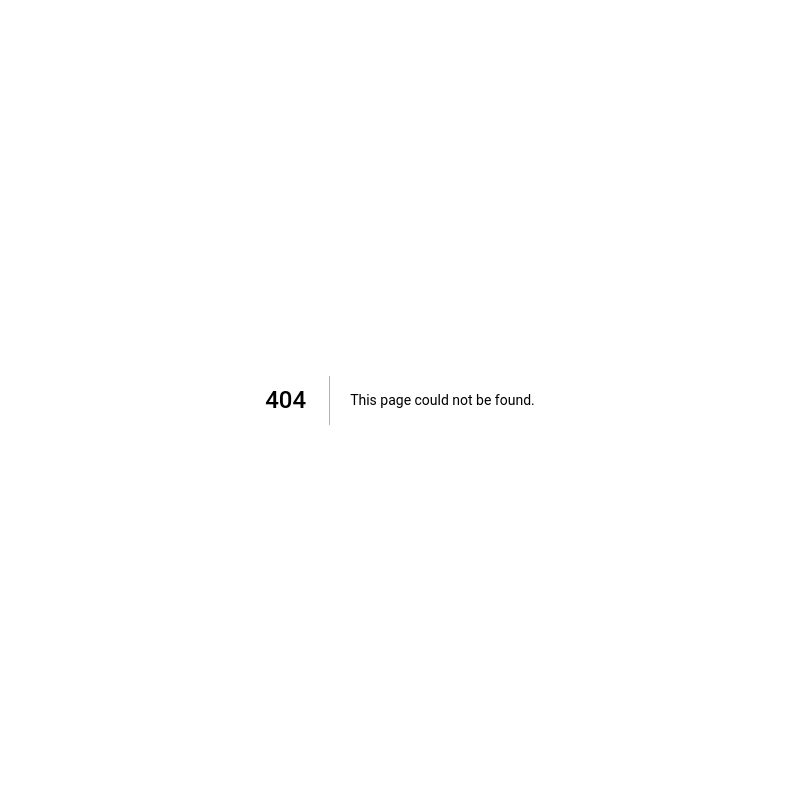
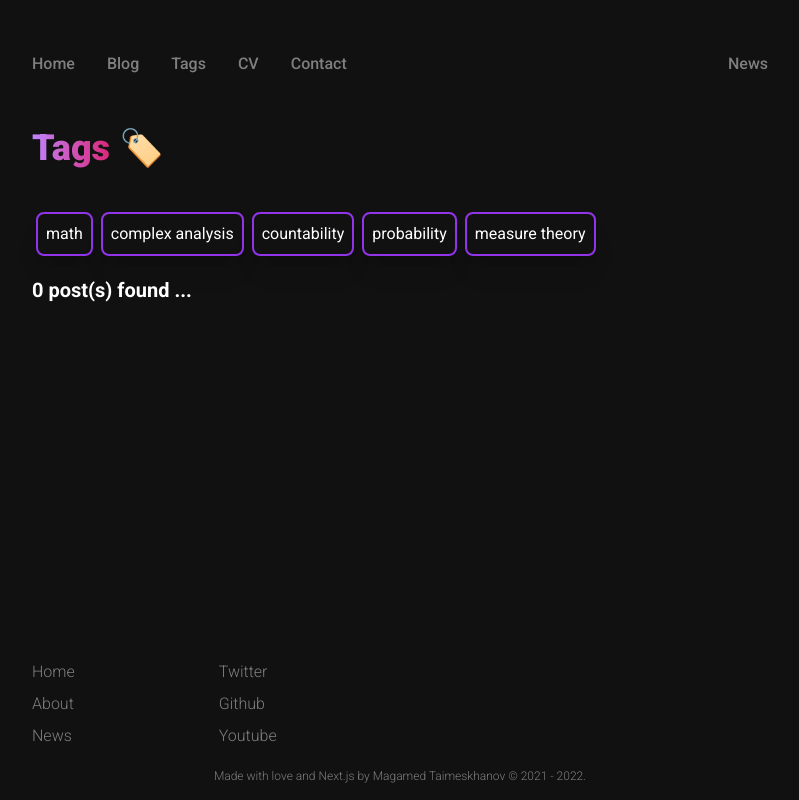
Before and after one commit to MagamedT/magamedtmsk, a Next.js app: page /Tags in a window 1280 px wide. Before the commit this address had no page. Shown: the whole page, without its empty margins (240-1039 px from the left). Built offline with nearby package versions, Linux system fonts and the light colour scheme.

Commit message:
added CV.js Tags.js + some layout and code refactoring

```diff
--- a/components/Article.js
+++ b/components/Article.js
@@ -2,7 +2,7 @@ import { parseISO, format } from 'date-fns'
 
 export default function Article({ post }) {
   return (
-    <div className="w-full my-4 p-4 flex flex-col border-solid border-2 border-[#9234ea] rounded-lg shadow-xl hover:shadow-[#9234ea] hover:shadow-sm hover:scale-105 transition-all duration-300 cursor-pointer bg-[#111111]">
+    <div className="w-full p-4 flex flex-col border-solid border-2 border-[#9234ea] rounded-lg shadow-xl hover:shadow-[#9234ea] hover:shadow-sm hover:scale-105 transition-all duration-300 cursor-pointer bg-[#111111]">
         <h2 className="text-white font-bold text-xl mb-2">{post.frontMatter.title}</h2>
         <h3 className="text-gray-300 text-sm mb-2">{post.frontMatter.abstract}</h3>
         <h4 className="text-[#807e80] text-xs">{format(parseISO(post.frontMatter.date), 'MMMM dd, yyyy')}</h4>
--- a/components/Header.js
+++ b/components/Header.js
@@ -7,6 +7,8 @@ function Header() {
             <ul className="flex items-center">
                 <Link href = "/"><li className="menu-item">Home</li></Link>
                 <Link href = "/Blog"><li className="menu-item">Blog</li></Link>
+                <Link href = "/Tags"><li className="menu-item">Tags</li></Link>
+                <Link href = "/CV"><li className="menu-item">CV</li></Link>
                 <Link href = "/Contact"><li className="menu-item">Contact</li></Link>
             </ul>
         </div>
--- a/components/Hero.js
+++ b/components/Hero.js
@@ -5,7 +5,7 @@ function Hero() {
   return (
     <div className="flex justify-between items-center mx-4 mt-12">
         <div>
-            <h1 className="text-white text-4xl font-black mb-1"><span className="text-transparent bg-clip-text bg-gradient-to-r from-purple-400 to-pink-600">Magamed Taimeskhanov</span> 👋</h1>
+            <h1 className="text-white text-4xl font-black mb-1"><span className="text-transparent bg-clip-text bg-gradient-to-r from-purple-400 to-pink-600">Magamed <br/> Taimeskhanov</span> 👋</h1>
             <h3 className="text-white text-base font-medium mb-2">Student at Master MPA Valrose-Nice</h3>
             <p className="text-[#807e80] text-base w-80">I&apos;m a 1st year Master student in mathematics at Université Côte d&apos;Azur. Mathematics, AI and tech are my main center of interest, have some skills in programming (C++, python, javascript) and web dev.</p>
         </div>
--- a/pages/Blog.js
+++ b/pages/Blog.js
@@ -50,11 +50,11 @@ export default function Blog( { posts }) {
             </InputRightElement>
           </InputGroup>
 
-          {!filteredPosts.length && <span className= "text-white font-bold text-xl">No corresponding posts found ...</span>}
+          {!filteredPosts.length && <span className= "text-white font-semibold text-xl">No corresponding posts found ...</span>}
           {filteredPosts.map((post, index) => (
             <Link href = {'/blog/' + post.slug}  passHref  key={index}>
 
-              <div className="my-2 hover:scale-105 transition-all duration-300 cursor-pointer">
+              <div className="my-4 hover:scale-105 transition-all duration-300 cursor-pointer">
                  <Article post = {post}/>
               </div>
 
--- /dev/null
+++ b/pages/CV.js
@@ -0,0 +1,30 @@
+import Head from 'next/head'
+import Footer from '../components/Footer'
+import Header from '../components/Header'
+
+
+function Contact() {
+  return (
+    <div className="flex flex-col max-w-3xl mx-auto bg-[#111111] h-screen">
+        <Head>
+        <title>CV</title>
+        <link rel="icon" href="/favicon.ico" />
+        <link href="https://fonts.googleapis.com/css2?family=Roboto:ital,wght@0,100;0,300;0,400;0,500;0,700;0,900;1,100;1,300;1,400;1,500;1,700;1,900&display=swap" rel="stylesheet" />
+
+        </Head>
+        <Header />
+        <main className="mx-4 mt-12 grow">
+            <h1 className="text-white text-4xl font-black mb-10"><span className="text-transparent bg-clip-text bg-gradient-to-r from-purple-400 to-pink-600">CV</span> 👨‍💼</h1>
+
+            <div className="text-white">
+              <h3 className="font-medium">Nothing interesting to show for now ...</h3>
+
+            </div>
+
+        </main>
+        <Footer />
+    </div>
+  )
+}
+
+export default Contact
--- /dev/null
+++ b/pages/Tags.js
@@ -0,0 +1,107 @@
+import React, { useState } from 'react'
+
+import Head from 'next/head'
+import Image from 'next/image'
+import Header from '../components/Header'
+import Footer from '../components/Footer'
+import Article from '../components/Article'
+import Link from 'next/link'
+
+import fs from 'fs'
+import * as path  from 'path'
+import matter from 'gray-matter'
+
+export default function Tags({ posts }) {
+
+  const [searchTag, setSearchTag] = useState('')
+
+  const tags = posts.map(
+    post => post.frontMatter.tags
+  ).flat()
+
+  const tagsSet = Array.from(new Set(tags)) /**remove duplicate by converting array to set to array */
+
+  const filteredPosts = posts.sort(
+    (a, b) => Number(new Date(b.frontMatter.date)) - Number(new Date(a.frontMatter.date))
+  ).filter(
+    (post) => post.frontMatter.tags.includes(searchTag)
+  )
+
+  const postsSet = Array.from(new Set(filteredPosts))
+
+  return (
+    <div className="flex flex-col max-w-3xl mx-auto bg-[#111111] h-screen">
+      <Head>
+        <title>Tags</title>
+        <link rel="icon" href="/favicon.ico" />
+        <meta name="description" content={"magamed taimeskhanov personal website"} />
+        <link href="https://fonts.googleapis.com/css2?family=Roboto:ital,wght@0,100;0,300;0,400;0,500;0,700;0,900;1,100;1,300;1,400;1,500;1,700;1,900&display=swap" rel="stylesheet" />
+      </Head>
+
+      <Header />
+
+      <main className="mx-4 mt-12 grow">
+        <h1 className="mb-10 text-white text-4xl font-black"><span className="text-transparent bg-clip-text bg-gradient-to-r from-purple-400 to-pink-600">Tags</span> 🏷️</h1>
+          <div className="flex">
+
+          <div className="flex flex-col">
+
+              <div className="flex mb-4">
+                {tagsSet.map(
+                    tag => (
+                      <button onClick = {() => setSearchTag(tag)} className="text-white m-1 p-2 flex flex-col border-solid border-2 border-[#9234ea] rounded-lg shadow-xl hover:shadow-[#9234ea] hover:shadow-sm hover:scale-105 transition-all duration-300 cursor-pointer bg-[#111111]">
+                        {tag}
+                      </button>
+                    )
+                  )}
+              </div>
+
+              <div>
+              <span className= "text-white font-semibold text-xl">{filteredPosts.length} post(s) found ...</span>
+              {filteredPosts.map((post, index) => (
+                <Link href = {'/blog/' + post.slug}  passHref  key={index}>
+
+                  <div className="my-4 hover:scale-105 transition-all duration-300 cursor-pointer">
+                    <Article post = {post}/>
+                  </div>
+
+                </Link>
+                ))}
+              </div>
+
+            </div>
+
+          </div>
+      </main>
+
+      <Footer />
+
+    </div>
+  )
+}
+
+
+
+export const getStaticProps = async () => {
+
+  const files = fs.readdirSync(path.join('posts'))
+
+  const posts = files.map(filename => {
+    const mdxWithMeta = fs.readFileSync(path.join('posts',filename),'utf-8')
+
+    const { data: frontMatter} = matter(mdxWithMeta)
+
+    return {
+      frontMatter,
+      slug: filename.split('.')[0]
+    }
+
+  })
+
+  return {
+    props: {
+      posts
+    }
+  }
+
+}
--- a/posts/prime-and-zeta.mdx
+++ b/posts/prime-and-zeta.mdx
@@ -1,5 +1,10 @@
 ---
 title: Zeta function and prime number
+tags:
+- math
+- complex analysis
+- countability
+
 date: '2022-07-03'
 lastUpdated: '2022-07-03'
 abstract: "Visual proof of one of the key formula linking prime numbers and zeta function"
--- a/posts/probability-0.mdx
+++ b/posts/probability-0.mdx
@@ -1,5 +1,7 @@
 ---
 title: Introduction to probability theory
+tags:
+- probability
 date: '2022-07-03'
 lastUpdated: '2022-07-03'
 abstract: "A fast paced introduction to classic probability"
--- a/posts/probabilty-1.mdx
+++ b/posts/probabilty-1.mdx
@@ -1,5 +1,8 @@
 ---
-title: Introduction to measured based probability theory
+title: Introduction to measure based probability theory
+tags:
+- probability
+- measure theory
 date: '2022-07-03'
 lastUpdated: '2022-07-03'
 abstract: "The continuation of the first post on probability theory, it introduce the modern point of view on probability theory"
```
